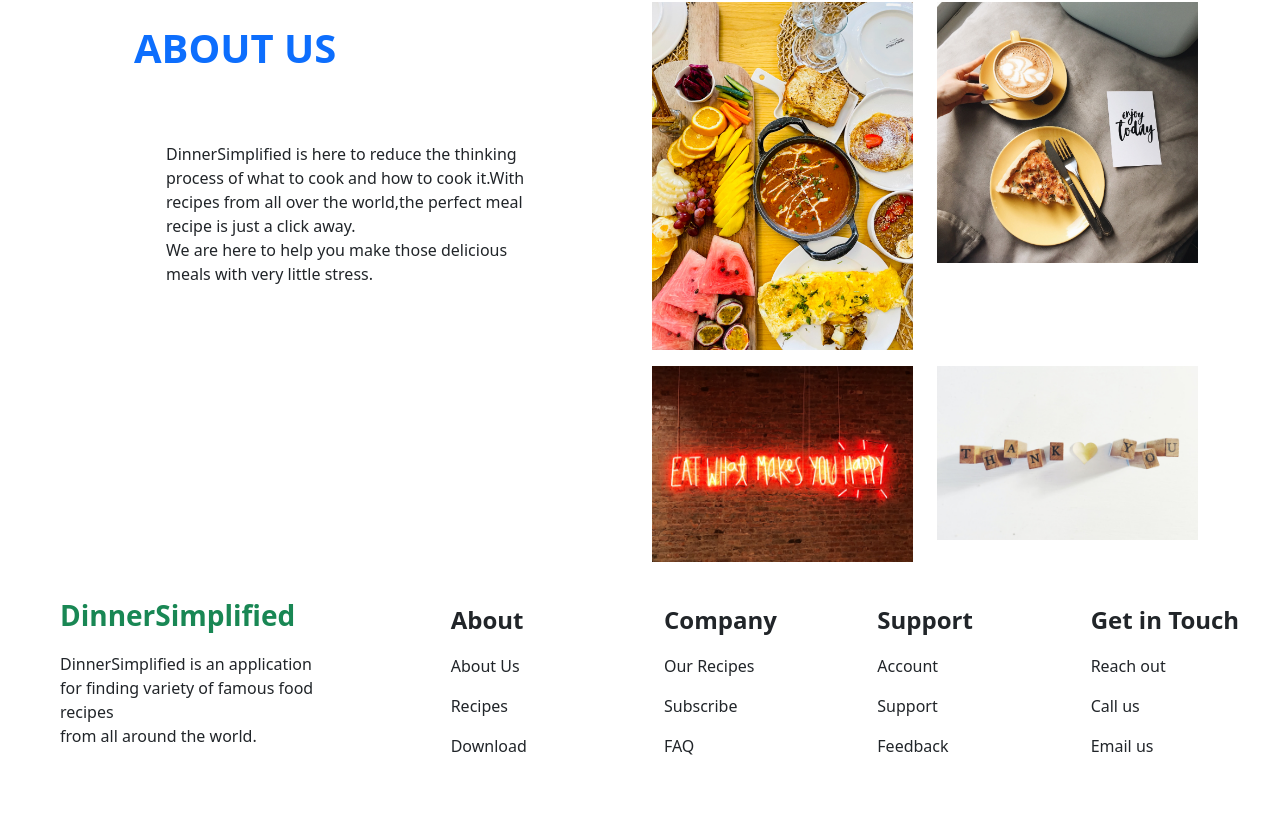
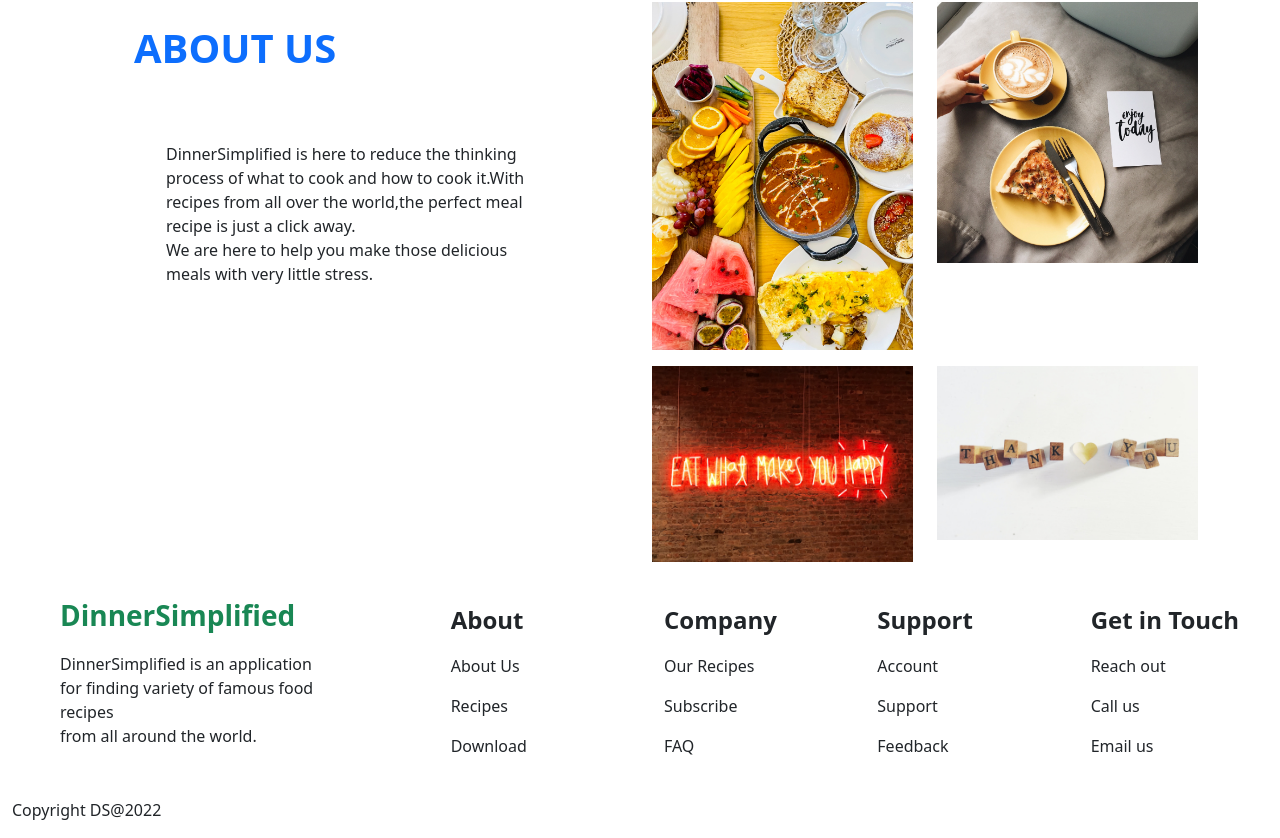
Before and after one commit to suvarna-addanki/DinnerSimplified, a React (Create React App) app: page / in a window 1280 px wide. Shown: the part 912-1750 px from the top of the page. Before the commit the page ends 1710 px from the top, so only its background shows below. Built offline with nearby package versions, Linux system fonts and the light colour scheme.

Commit message:
changed content and layout of footer

```diff
--- a/src/components/Footer.js
+++ b/src/components/Footer.js
@@ -34,6 +34,7 @@ function Footer() {
           <p>Email us</p>
         </Col>
       </Row>
+      <p>Copyright DS@2022</p>
       {/* <Row className='bg-primary text-center text-white fw-bold p-2'>
         <Col>
           <p>Copyright @2022</p>
--- a/src/index.js
+++ b/src/index.js
@@ -2,7 +2,7 @@ import React from 'react';
 import ReactDOM from 'react-dom/client';
 import './index.css';
 import App from './App';
-import reportWebVitals from './reportWebVitals';
+
 import { BrowserRouter } from 'react-router-dom';
 import '../node_modules/bootstrap/dist/css/bootstrap.min.css';
 
@@ -18,4 +18,3 @@ root.render(
 // If you want to start measuring performance in your app, pass a function
 // to log results (for example: reportWebVitals(console.log))
 // or send to an analytics endpoint. Learn more: https://bit.ly/CRA-vitals
-reportWebVitals();
```
